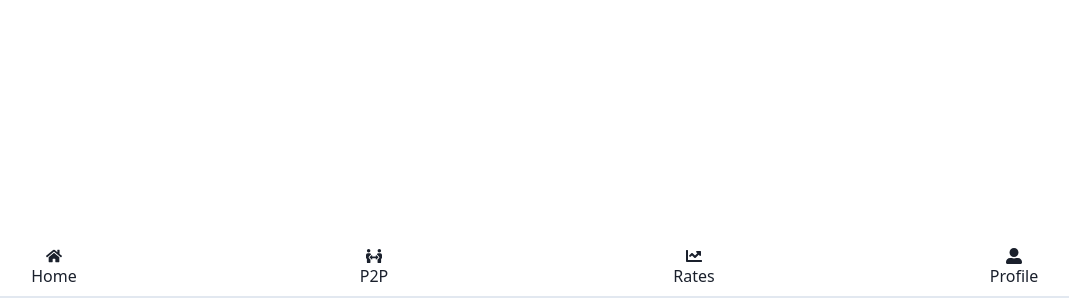
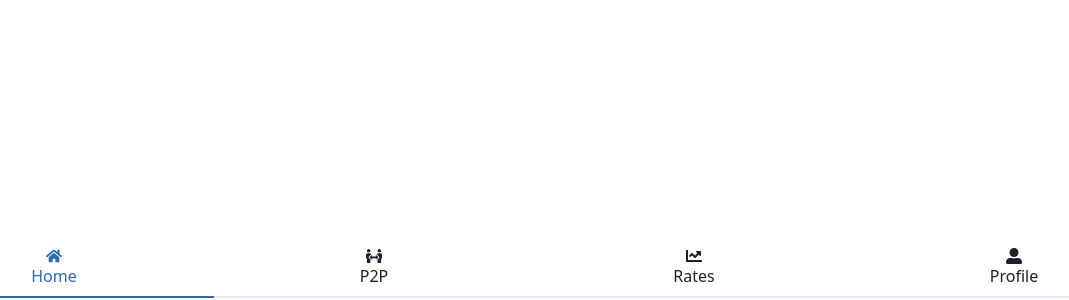
Before and after one commit to AlexanderMusienko/CryptoProject, a React (Vite) app: page /home in a window 1280 px wide. Shown: the part 500-800 px from the top of the page, without its empty margins (106-1175 px from the left). Built offline with nearby package versions, Linux system fonts and the light colour scheme.

Commit message:
BottomTabs manual control added (index prop)

```diff
--- a/src/components/BottomNavbar/index.jsx
+++ b/src/components/BottomNavbar/index.jsx
@@ -6,11 +6,25 @@ export default function BottomNavbar({ tabArr, className, ...rest }) {
   const navigate = useNavigate();
   const { pathname } = useLocation();
 
+  const currentTabIdx = tabArr.findIndex((tab) => tab.path === pathname);
+
   return (
-    <Tabs index={null} className="bottom-navbar-wrapper" {...rest}>
+    <Tabs
+      isManual
+      index={currentTabIdx}
+      className="bottom-navbar-wrapper"
+      {...rest}
+    >
       <TabList className="bottom-navbar-container">
-        {tabArr.map(({ title, icon, path }, id) => (
-          <Tab /* make active state of tab by comparing actual path and tab pathname */ onClick={() => navigate(path)} key={title + path} className="bottom-navbar-tab">{[icon, title]}</Tab>
+        {tabArr.map(({ title, icon, path }, idx) => (
+          <Tab
+            onClick={() => navigate(path)}
+            key={title + path}
+            className="bottom-navbar-tab"
+          >
+            {icon}
+            {title}
+          </Tab>
         ))}
       </TabList>
     </Tabs>
```
